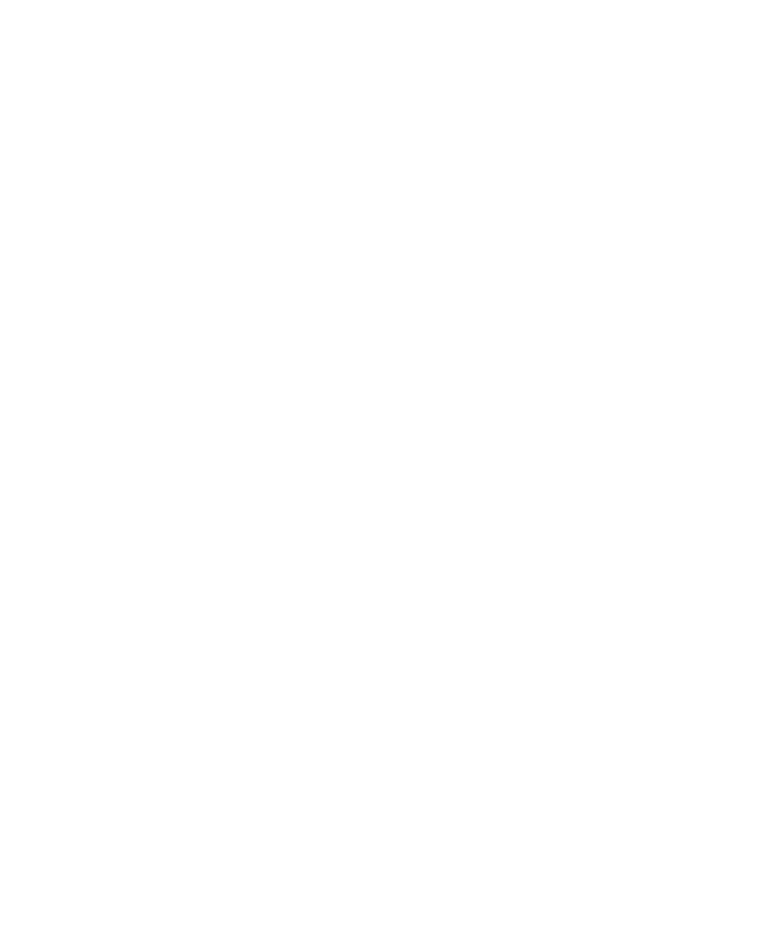
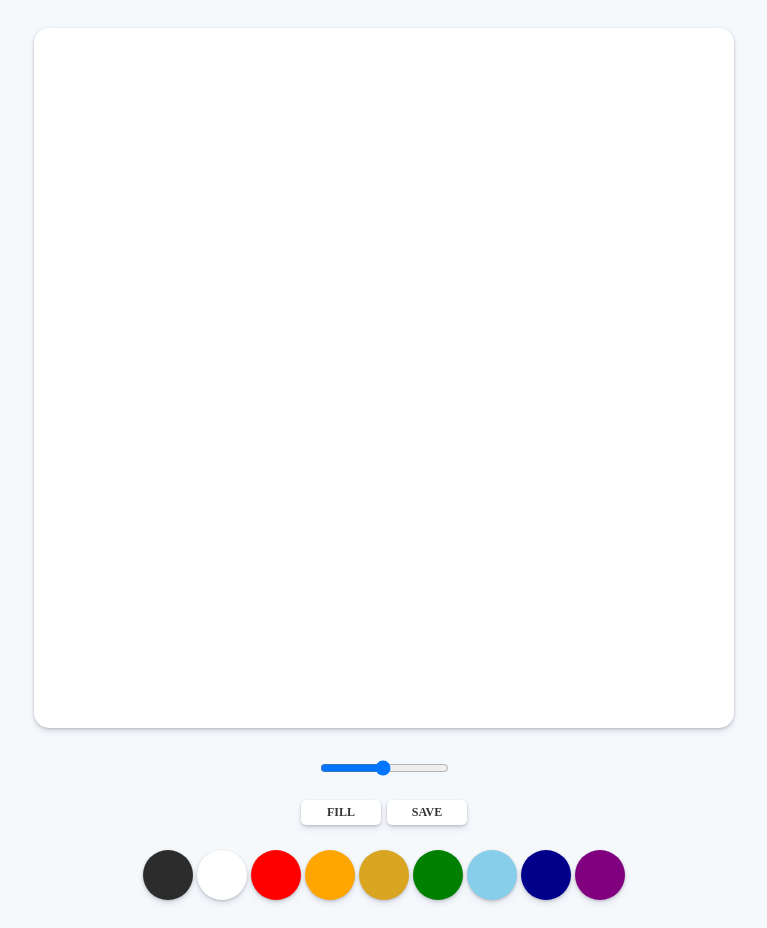
Before and after one commit to warmwhiten/PaintJS, a plain HTML site: page index.html in a window 1280 px wide. Shown: the whole page, without its empty margins (256-1023 px from the left). Before the commit the page ends 800 px from the top, so only its background shows below. Drawn offline with Linux system fonts and the light colour scheme.

Commit message:
add painting tool UI

```diff
--- a/index.html
+++ b/index.html
@@ -7,6 +7,28 @@
     <title>PaintJS</title>
 </head>
 <body>
+    <canvas id="jsCanvas" class="canvas"></canvas>
+    <div class="controls">
+        <div class="controls__range">
+            <input type="range" id="jsRange" min="0.1" max="5.0" value="2.5" step="0.1"/>
+        </div>
+        <div class="controls__buttons">
+            <button id="jsMode">Fill</button>
+            <button id="jsSave">Save</button>
+        </div>
+
+        <div class="controls__colors" id="jscolors">
+            <div class="controls__color" style="background-color: #2c2c2c;"></div>
+            <div class="controls__color" style="background-color: white;"></div>
+            <div class="controls__color" style="background-color: red;"></div>
+            <div class="controls__color" style="background-color: orange;"></div>
+            <div class="controls__color" style="background-color: goldenrod;"></div>
+            <div class="controls__color" style="background-color: green;"></div>
+            <div class="controls__color" style="background-color: skyblue;"></div>
+            <div class="controls__color" style="background-color: darkblue;"></div>
+            <div class="controls__color" style="background-color: purple;"></div>
+        </div>
+    </div>
     <script src="./app.js"></script>
 </body>
 </html>
--- a/styles.css
+++ b/styles.css
@@ -0,0 +1,68 @@
+@import "reset.css";
+body {
+  background-color: #f6f9fc;
+  display: flex;
+  flex-direction: column;
+  align-items: center;
+  padding: 20px;
+}
+
+canvas {
+  width: 700px;
+  height: 700px;
+  background-color: white;
+  border-radius: 15px;
+  box-shadow: 0 4px 6px rgba(50, 50, 93, 0.11), 0 1px 3px rgba(0, 0, 0, 0.2);
+}
+
+.controls {
+  margin-top: 30px;
+  display: flex;
+  flex-direction: column;
+  align-items: center;
+}
+
+.controls .controls__buttons {
+  margin-bottom: 25px;
+  display: flex;
+}
+
+.controls__buttons button {
+  all: unset;
+  cursor: pointer;
+  background-color: white;
+  width: 80px;
+  padding: 5px 0;
+  margin: 0 3px;
+  display: flex;
+  justify-content: center;
+  align-items: center;
+  border-radius: 5px;
+  color: rgba(0, 0, 0, 0.8);
+  text-transform: uppercase;
+  font-weight: 800;
+  font-size: 12px;
+  box-shadow: 0 4px 6px rgba(50, 50, 93, 0.11), 0 1px 3px rgba(0, 0, 0, 0.2);
+}
+
+.controls__buttons button:active {
+  transform: scale(0.97);
+}
+
+.controls .controls__colors {
+  display: flex;
+}
+
+.controls__colors .controls__color {
+  width: 50px;
+  height: 50px;
+  border-radius: 50%;
+  margin: 0px 2px;
+  cursor: pointer;
+  box-shadow: 0 4px 6px rgba(50, 50, 93, 0.11), 0 1px 3px rgba(0, 0, 0, 0.2);
+}
+
+.controls .controls__range {
+  all: unset;
+  margin-bottom: 20px;
+}
```
Also changed, not shown: reset.css (added).
